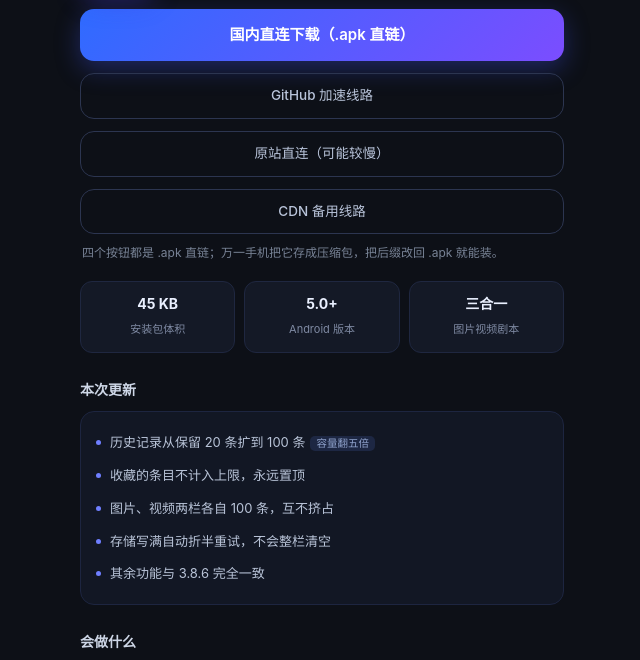
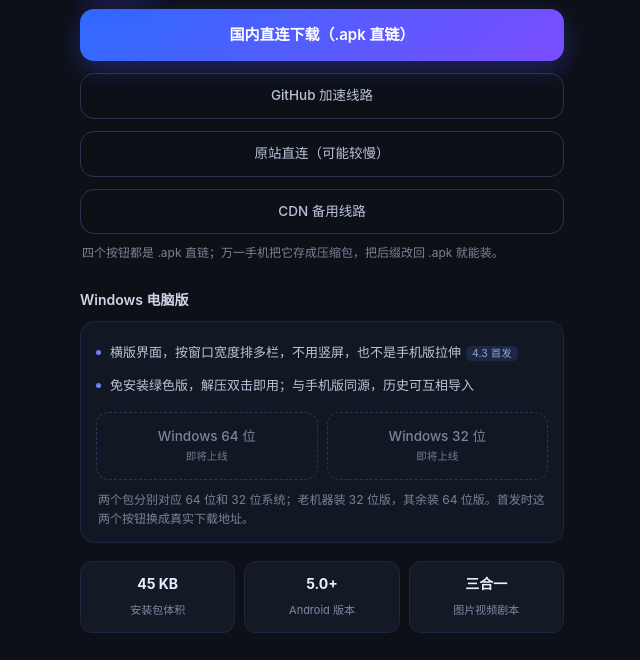
Before and after one commit to lzm-Python/agnes-update, a plain HTML site: page index.html in a window 1280 px wide. Shown: the part 116-776 px from the top of the page, without its empty margins (318-958 px from the left). Drawn offline with Linux system fonts and the light colour scheme.

Commit message:
download page: add Windows 32/64-bit entry

```diff
--- a/index.html
+++ b/index.html
@@ -31,6 +31,11 @@ h2{font-size:14px;color:#cdd6e6;margin:26px 0 10px;font-weight:600}
 .step{display:flex;gap:10px;font-size:13px;padding:7px 0;color:#b9c4d8}
 .step b{flex:0 0 20px;height:20px;border-radius:50%;background:#1d2743;color:#9fb0ff;font-size:11.5px;font-weight:600;display:flex;align-items:center;justify-content:center}
 .foot{margin-top:26px;font-size:11.5px;color:#5f6a80;text-align:center;line-height:1.8}
+
+.pcg{display:grid;grid-template-columns:1fr 1fr;gap:9px;margin-top:10px}
+.pcg .b{display:block;text-decoration:none;text-align:center;padding:13px 8px;border-radius:13px;background:transparent;border:1px solid #2c3550;color:#b9c4da;font-size:13.5px;font-weight:500}
+.pcg .b small{display:block;font-size:10.5px;color:#6f7b93;font-weight:400;margin-top:2px}
+.pcg .b.dis{color:#79849c;border-style:dashed;border-color:#2a3555}
 </style>
 </head>
 <body>
@@ -50,6 +55,17 @@ h2{font-size:14px;color:#cdd6e6;margin:26px 0 10px;font-weight:600}
   <a class="btn alt" href="https://github.com/lzm-Python/agnes-update/releases/latest/download/AgnesVideo.apk">原站直连（可能较慢）</a>
   <a class="btn alt" href="https://cdn.jsdelivr.net/gh/lzm-Python/agnes-update@main/apk/AgnesVideo.apk">CDN 备用线路</a>
   <p style="font-size:12px;color:#788396;margin:10px 2px 0;line-height:1.55">四个按钮都是 .apk 直链；万一手机把它存成压缩包，把后缀改回 .apk 就能装。</p>
+
+  <h2>Windows 电脑版</h2>
+  <div class="card">
+    <div class="li"><i></i><span>横版界面，按窗口宽度排多栏，不用竖屏，也不是手机版拉伸<span class="tag">4.3 首发</span></span></div>
+    <div class="li"><i></i><span>免安装绿色版，解压双击即用；与手机版同源，历史可互相导入</span></div>
+    <div class="pcg">
+      <a class="b dis">Windows 64 位<small>即将上线</small></a>
+      <a class="b dis">Windows 32 位<small>即将上线</small></a>
+    </div>
+    <p style="font-size:12px;color:#788396;margin:11px 2px 0;line-height:1.55">两个包分别对应 64 位和 32 位系统；老机器装 32 位版，其余装 64 位版。首发时这两个按钮换成真实下载地址。</p>
+  </div>
 
   <div class="grid">
     <div class="cell"><b>45 KB</b><span>安装包体积</span></div>
```
